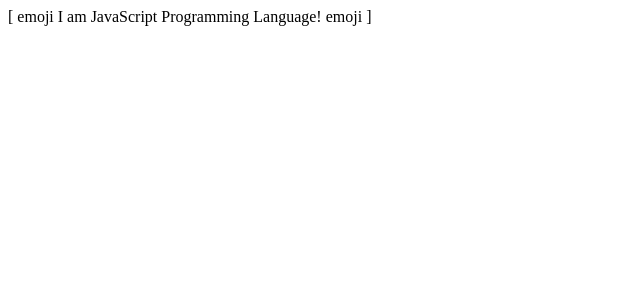
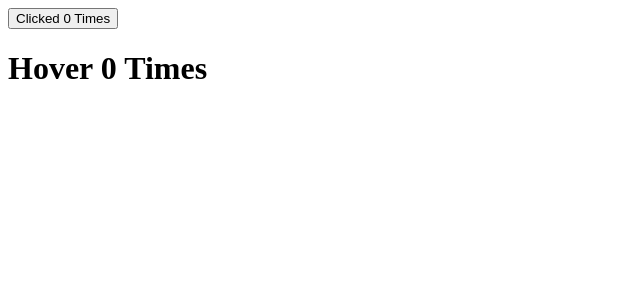
Before and after one commit to AbuSalehFaysal/lws-react, a React (Create React App) app: page / in a window 1280 px wide. Shown: the top 300 px of the page, without its empty margins (0-640 px from the left). Built offline with nearby package versions, Linux system fonts and the light colour scheme.

Commit message:
HOC functionality added

```diff
--- a/src/App.js
+++ b/src/App.js
@@ -1,16 +1,12 @@
-import Bracket from './components/composition/Bracket';
-import Emoji from './components/composition/Emoji';
-import Text from './components/composition/Text';
+import ClickCounter from './components/ClickCounter';
+import HoverCounter from './components/HoverCounter';
 
 function App() {
     return (
-        <Emoji>
-            {({ addEmoji }) => (
-                <Bracket>
-                    {({ addBracket }) => <Text addEmoji={addEmoji} addBracket={addBracket} />}
-                </Bracket>
-            )}
-        </Emoji>
+        <div className="App">
+            <ClickCounter />
+            <HoverCounter />
+        </div>
     );
 }
 
--- /dev/null
+++ b/src/components/ClickCounter.js
@@ -0,0 +1,15 @@
+import React from 'react';
+import withCounter from './HOC/withCounter';
+
+const ClickCounter = (props) => {
+    const { count, incrementCount } = props;
+    return (
+        <div>
+            <button type="button" onClick={incrementCount}>
+                Clicked {count} Times
+            </button>
+        </div>
+    );
+};
+
+export default withCounter(ClickCounter);
--- /dev/null
+++ b/src/components/HOC/withCounter.js
@@ -0,0 +1,21 @@
+import React from 'react';
+
+const withCounter = (OriginalComponent) => {
+    class NewComponent extends React.Component {
+        state = {
+            count: 0,
+        };
+
+        incrementCount = () => {
+            this.setState((prevState) => ({ count: prevState.count + 1 }));
+        };
+
+        render() {
+            const { count } = this.state;
+            return <OriginalComponent count={count} incrementCount={this.incrementCount} />;
+        }
+    }
+    return NewComponent;
+};
+
+export default withCounter;
--- /dev/null
+++ b/src/components/HoverCounter.js
@@ -0,0 +1,13 @@
+import React from 'react';
+import withCounter from './HOC/withCounter';
+
+const HoverCounter = (props) => {
+    const { count, incrementCount } = props;
+    return (
+        <div>
+            <h1 onMouseOver={incrementCount}>Hover {count} Times</h1>
+        </div>
+    );
+};
+
+export default withCounter(HoverCounter);
--- a/src/components/composition/Bracket.js
+++ /dev/null
@@ -1,10 +0,0 @@
-import { Component } from 'react';
-
-export default class Emoji extends Component {
-    addBracket = (text) => `[ ${text} ]`;
-
-    render() {
-        // eslint-disable-next-line react/destructuring-assignment
-        return this.props.children({ addBracket: this.addBracket });
-    }
-}
--- a/src/components/composition/Emoji.js
+++ /dev/null
@@ -1,10 +0,0 @@
-import { Component } from 'react';
-
-export default class Emoji extends Component {
-    addEmoji = (text, emoji) => `${emoji} ${text} ${emoji}`;
-
-    render() {
-        // eslint-disable-next-line react/destructuring-assignment
-        return this.props.children({ addEmoji: this.addEmoji });
-    }
-}
--- a/src/components/composition/Text.js
+++ /dev/null
@@ -1,10 +0,0 @@
-export default function Text({ addEmoji, addBracket }) {
-    let text = 'I am JavaScript Programming Language!';
-    if (addEmoji) {
-        text = addEmoji(text, 'emoji');
-    }
-    if (addBracket) {
-        text = addBracket(text);
-    }
-    return <div>{text}</div>;
-}
```
Also changed, not shown: src/components/inheritance/Emoji.js (deleted, +0 -11 lines), src/components/inheritance/Text.js (deleted, +0 -13 lines), 1 other file (tests, documents, lock files or other folders).
